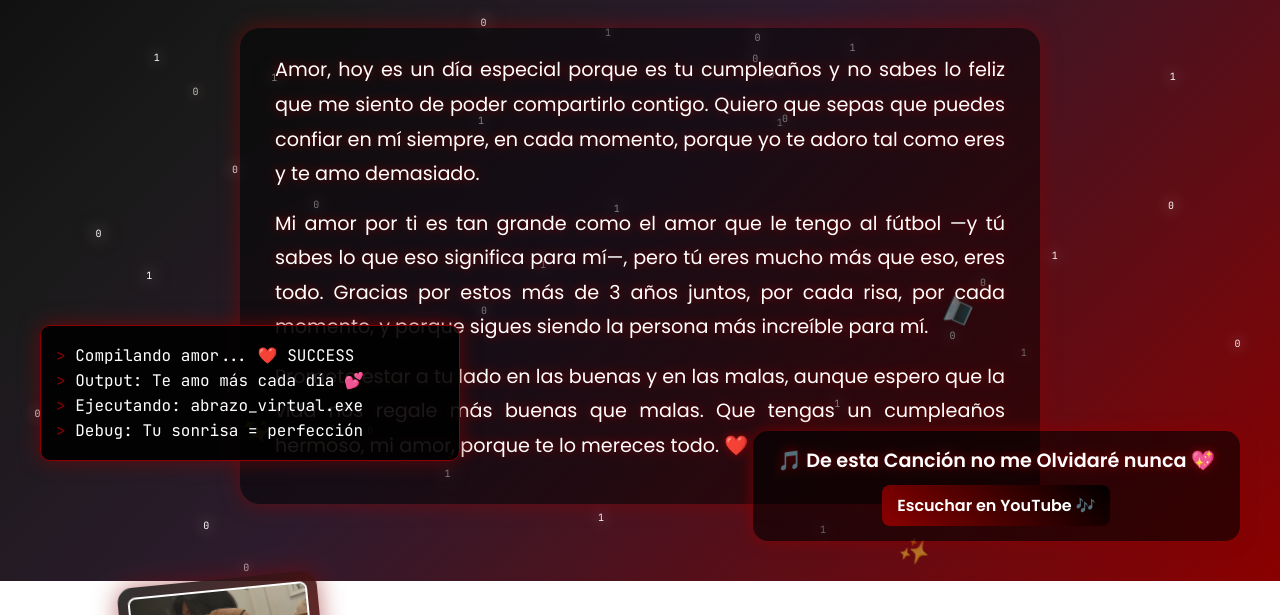
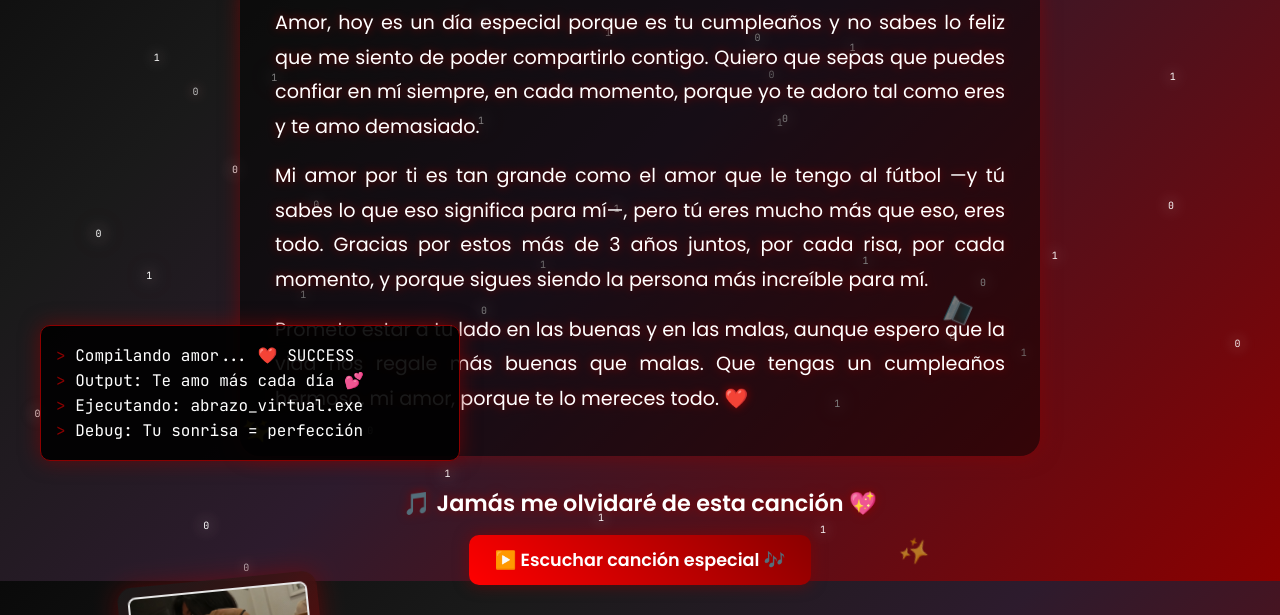
Before and after one commit to Y3lsin/cumple-proyecto, a plain HTML site: page index.html in a window 1280 px wide. Shown: the part 219-834 px from the top of the page. Before the commit the page ends 800 px from the top, so only its background shows below. Drawn offline with Linux system fonts and the light colour scheme.

Commit message:
Add files via upload
Actualización con texto corregido y botón de música 🎶

```diff
--- a/index.html
+++ b/index.html
@@ -10,7 +10,7 @@
 
     body {
       height: 100vh;
-      overflow: hidden;
+      overflow-x: hidden;
       background: linear-gradient(135deg, #0a0a0a 0%, #1a1a1a 25%, #2d1b2d 50%, #8B0000 100%);
       font-family: 'Poppins', sans-serif;
       position: relative;
@@ -56,8 +56,9 @@
     }
 
     .main-content {
-      position: relative; z-index: 10; height: 100vh;
+      position: relative; z-index: 10; height: auto;
       display: flex; flex-direction: column; justify-content: center; align-items: center; text-align: center;
+      padding: 30px 15px;
     }
 
     .title {
@@ -124,26 +125,24 @@
     }
 
     .song-message {
-      position: absolute;
-      bottom: 40px;
-      right: 40px;
-      background: rgba(0, 0, 0, 0.6);
-      padding: 15px 25px;
-      border-radius: 15px;
+      margin-top: 30px;
       text-align: center;
-      box-shadow: 0 0 15px rgba(139, 0, 0, 0.8);
       z-index: 20;
     }
     .song-message p {
-      margin: 0; font-size: 1.2em; font-weight: bold; color: #fff; text-shadow: 0 0 10px #8B0000;
+      margin: 0; font-size: 1.4em; font-weight: bold; color: #fff; text-shadow: 0 0 10px #8B0000;
     }
-    .song-message a {
-      display: inline-block; margin-top: 10px; padding: 8px 15px;
+    .music-btn {
+      display: inline-block; margin-top: 15px; padding: 12px 25px;
+      background: linear-gradient(45deg, #ff0000, #8B0000);
+      color: #fff; text-decoration: none; border-radius: 10px;
+      font-weight: 600; font-size: 1.1em; transition: 0.3s;
+      box-shadow: 0 0 15px rgba(139,0,0,0.6);
+    }
+    .music-btn:hover {
       background: linear-gradient(45deg, #8B0000, #000);
-      color: #fff; text-decoration: none; border-radius: 8px;
-      transition: 0.3s; font-weight: 600;
+      transform: scale(1.1);
     }
-    .song-message a:hover { background: linear-gradient(45deg, #ff0000, #8B0000); transform: scale(1.05); }
 
     .terminal {
       position: fixed;
@@ -186,6 +185,13 @@
         Que tengas un cumpleaños hermoso, mi amor, porque te lo mereces todo. ❤️
       </p>
     </div>
+
+    <div class="song-message">
+      <p>🎵 Jamás me olvidaré de esta canción 💖</p>
+      <a href="https://www.youtube.com/watch?v=pz9O3UeM_o0&list=RDpz9O3UeM_o0&start_radio=1" target="_blank" class="music-btn">
+        ▶️ Escuchar canción especial 🎶
+      </a>
+    </div>
   </div>
 
   <div class="photo-gallery">
@@ -201,13 +207,6 @@
     <div class="romantic-photo" style="left: 75%; top: 65%; animation-delay: 11s;">
       <img src="foto4.jpg" alt="Foto 4">
     </div>
-  </div>
-
-  <div class="song-message">
-    <p>🎵 De esta Canción no me Olvidaré nunca 💖</p>
-    <a href="https://www.youtube.com/watch?v=pz9O3UeM_o0&list=RDpz9O3UeM_o0&start_radio=1" target="_blank">
-      Escuchar en YouTube 🎶
-    </a>
   </div>
 
   <div class="terminal" id="terminal">
```
